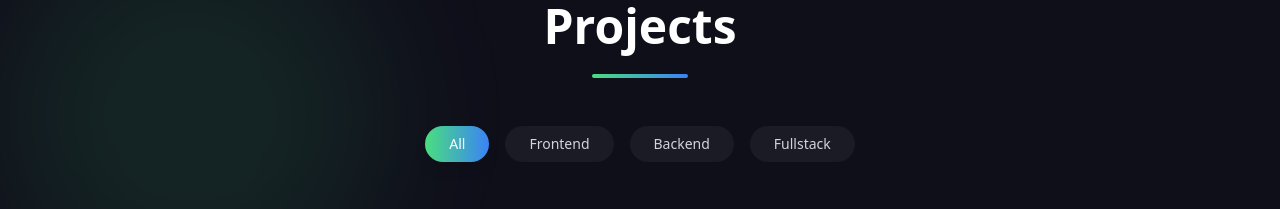
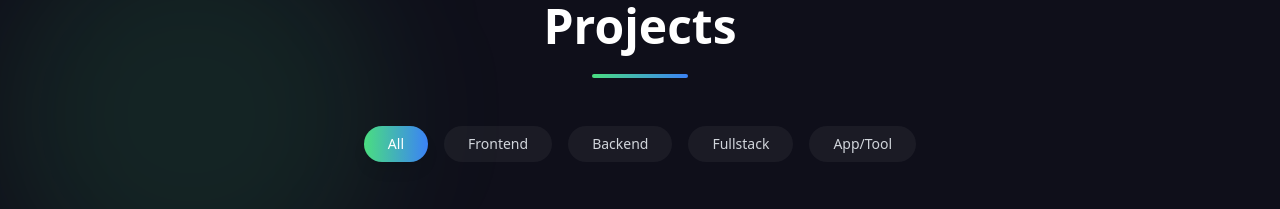
Before and after one commit to AndyAnh174/My-Portfolio, a React (Vite) app: page / in a window 1280 px wide. Shown: the part 1780-1989 px from the top of the page. Built offline with nearby package versions, Linux system fonts and the light colour scheme.

Commit message:
add project merge mail

```diff
--- a/src/components/Projects.jsx
+++ b/src/components/Projects.jsx
@@ -9,7 +9,8 @@ import {
   FaArrowRight,
   FaServer,
   FaLinux,
-  FaGit
+  FaGit,
+  FaHtml5
 } from 'react-icons/fa';
 import {
   SiTailwindcss,
@@ -18,7 +19,9 @@ import {
   SiMongodb,
   SiFlask,
   SiVim,
-  SiLua
+  SiLua,
+  SiLatex,
+  SiCss3
 } from 'react-icons/si';
 import { IoLogoFirebase } from 'react-icons/io5';
 import Merry from '../assets/merry.png';
@@ -26,6 +29,7 @@ import self from '../assets/self.jpg';
 import DSC from '../assets/DSC.jpg';
 import Tet from '../assets/pc.png';
 import { useLanguage, translations } from '../context/LanguageContext';
+import MergeMail from '../assets/merge-mail.jpg';
 
 function Projects() {
   const { language } = useLanguage();
@@ -60,7 +64,7 @@ const projects = [
         { name: "React", icon: FaReact, color: "#61DAFB" },
         { name: "Tailwind CSS", icon: SiTailwindcss, color: "#38B2AC" },
         { name: "TypeScript", icon: SiTypescript, color: "#3178C6" },
-        { name: "Python", icon: FaPython, color: "#339933" },
+        { name: "Python", icon: FaPython, color: "#3776AB" },
         { name: "Flask", icon: SiFlask, color: "#339933" },
         { name: "NoSql", icon: SiMongodb, color: "#47A248" },
         { name: "Linux", icon: FaLinux, color: "#F05032" },
@@ -78,7 +82,7 @@ const projects = [
       technologies: [
         { name: "React", icon: FaReact, color: "#61DAFB" },
         { name: "JavaScript", icon: FaJs, color: "#F7DF1E" },
-        { name: "Python", icon: FaPython, color: "#339933" },
+        { name: "Python", icon: FaPython, color: "#3776AB" },
         { name: "Flask", icon: SiFlask, color: "#3178C6" },
         { name: "NoSql", icon: SiMongodb, color: "#47A248" },
         { name: "Linux", icon: FaLinux, color: "#F05032" },
@@ -126,6 +130,20 @@ const projects = [
         { name: "Git", icon: FaGit, color: "#F05032" }
       ],
       category: "Frontend"
+    },
+    {
+      title: "Merge Mail",
+      description: "A tool to merge multiple emails into a single email.",
+      image: MergeMail,
+      github: "https://github.com/AndyAnh174/Merge-Mail",
+      live: "https://github.com/AndyAnh174/Merge-Mail",
+      technologies: [
+        { name: "Python", icon: FaPython, color: "#3776AB" },
+        { name: "TeX", icon: SiLatex, color: "#3178C6" },
+        { name: "HTML", icon: FaHtml5, color: "#E34F26" },
+        { name: "CSS", icon: SiCss3, color: "#1572B6" },
+      ],
+      category: "App/Tool"
     }
   ];
 
@@ -134,6 +152,7 @@ const projects = [
     { id: 'Frontend', label: t.categories.frontend },
     { id: 'Backend', label: t.categories.backend },
     { id: 'Fullstack', label: t.categories.fullstack },
+    { id: 'App/Tool', label: t.categories.appTool },
   ];
 
   const filteredProjects = filter === 'all'
--- a/src/context/LanguageContext.jsx
+++ b/src/context/LanguageContext.jsx
@@ -112,7 +112,8 @@ export const translations = {
       all: 'All',
       frontend: 'Frontend',
       backend: 'Backend',
-      fullstack: 'Fullstack'
+      fullstack: 'Fullstack',
+      appTool: 'App/Tool'
     },
 
     // Contact
@@ -211,7 +212,8 @@ export const translations = {
       all: 'Tất Cả',
       frontend: 'Frontend',
       backend: 'Backend',
-      fullstack: 'Fullstack'
+      fullstack: 'Fullstack',
+      appTool: 'App/Tool'
     },
 
     // Contact
```
Also changed, not shown: src/assets/merge-mail.jpg (added).
